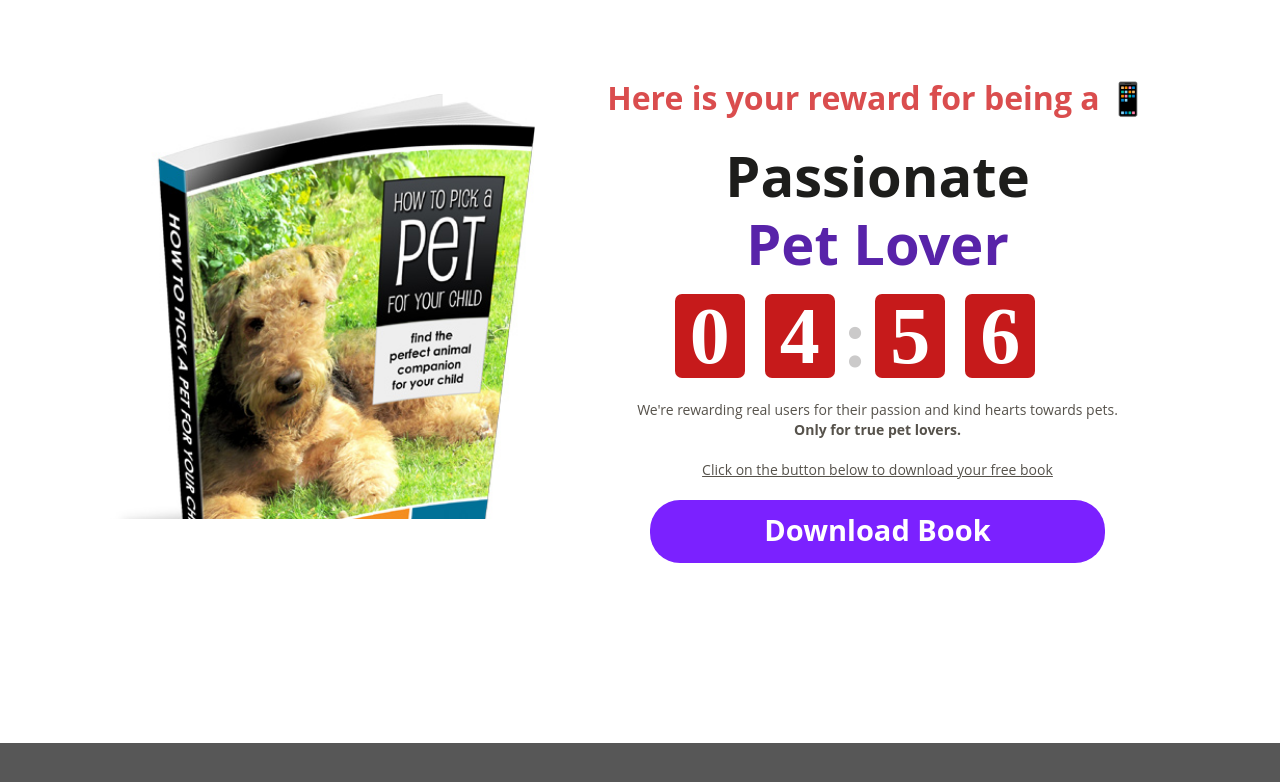
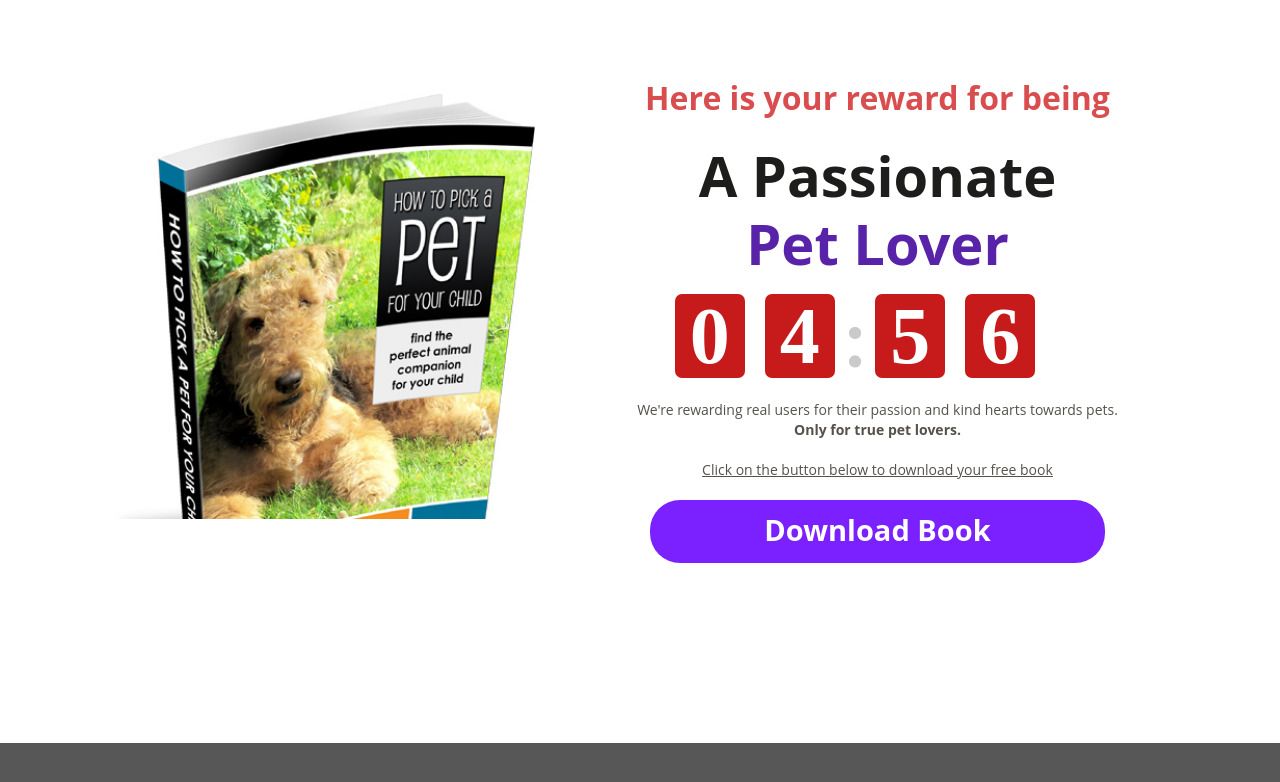
Before and after one commit to christotleagholor/rewards, a plain HTML site: page index.html in a window 1280 px wide. Drawn offline with Linux system fonts and the light colour scheme; a web font is replaced by a local one.

Commit message:
Update index.html

```diff
--- a/index.html
+++ b/index.html
@@ -1950,12 +1950,12 @@
                                     <div size="12" class="sc-ebFjAB jFehor">
                                         <div class="sc-bJTOcE hRxtHd">
                                             <div id="headline-de95212c" font-size="32" color="rgba(71, 69, 64, 1)" font-family="Open Sans" font-style="normal" font-weight="700" class="sc-dEoRIm jayBWr">
-                                                <p dir="ltr"><span style="color: rgba(218, 77, 78, 1)"><strong>Here is your reward for being a</strong></span><span style="color: rgba(218, 77, 78, 1)"> !</span>📱</p>
+                                                <p dir="ltr"><span style="color: rgba(218, 77, 78, 1)"><strong>Here is your reward for being</strong></span></p>
                                             </div>
                                         </div>
                                         <div class="sc-bJTOcE gJSBBN">
                                             <div id="headline-abf7e12b" font-size="56" color="rgba(71, 69, 64, 1)" font-family="Open Sans" font-style="normal" font-weight="700" class="sc-dEoRIm fXDrvi">
-                                                <p dir="ltr"><strong>Passionate</strong></p>
+                                                <p dir="ltr"><strong>A Passionate</strong></p>
                                             </div>
                                         </div>
                                         <div class="sc-bJTOcE gXdZVa">
@@ -2151,13 +2151,13 @@
                                     <div size="7" class="sc-ebFjAB iaoZqv">
                                         <div class="sc-bJTOcE gWHeAW">
                                             <div id="headline-f307a5d9" font-size="32" color="rgba(71, 69, 64, 1)" font-family="Open Sans" font-style="normal" font-weight="700" class="sc-dEoRIm dVBZLe">
-                                                <p dir="ltr"><span style="color: rgba(218, 77, 78, 1)">Here is your reward for being a
-                                                    </span>📱</p>
+                                                <p dir="ltr"><span style="color: rgba(218, 77, 78, 1)">Here is your reward for being
+                                                </span></p>
                                             </div>
                                         </div>
                                         <div class="sc-bJTOcE cWehfr">
                                             <div id="headline-2be00d79" font-size="56" color="rgba(71, 69, 64, 1)" font-family="Open Sans" font-style="normal" font-weight="700" class="sc-dEoRIm dmtwNr">
-                                                <p dir="ltr"><span style="color: rgba(29, 29, 27, 1)">Passionate</span></p>
+                                                <p dir="ltr"><span style="color: rgba(29, 29, 27, 1)">A Passionate</span></p>
                                             </div>
                                         </div>
                                         <div class="sc-bJTOcE bEtiFg">
```
